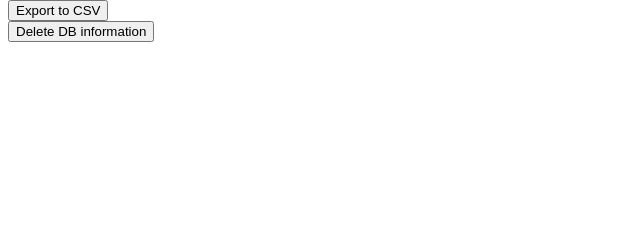
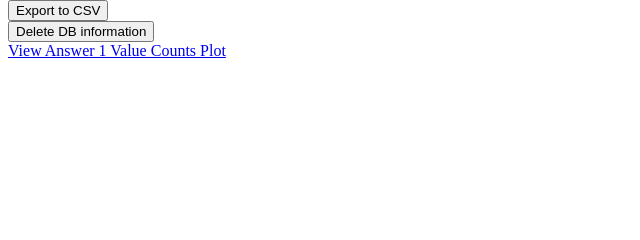
Before and after one commit to sinboleto/confirmacion, a Flask app: page /view in a window 1280 px wide. Shown: the part 104-344 px from the top of the page, without its empty margins (0-640 px from the left). Run offline with Flask 3, Linux system fonts and the light colour scheme.

Commit message:
Actualizacion logica y preguntas

```diff
--- a/app.py
+++ b/app.py
@@ -1,16 +1,31 @@
+# Libraries
+
+# Flask app
+from flask import Flask, render_template, request, Response
+
+# Database
 import csv
-from flask import Flask, render_template, request, Response
 from flask_sqlalchemy import SQLAlchemy
 from flask_migrate import Migrate
 
+# Twilio
 from twilio.twiml.messaging_response import MessagingResponse
 from twilio.rest import Client
 
+# System
 from dotenv import load_dotenv
 import os
 
+# Delay
 import time
 
+# Graph
+import matplotlib.pyplot as plt
+import io
+import numpy as np
+
+
+# Main script
 app = Flask(__name__)
 
 port = int(os.environ.get('PORT', 5000))
@@ -62,12 +77,13 @@ global dict_info_recipients
 global conversation_states
 
 
-list_info_event = ['Santiago',
-                   'Andrea',
-                   12,
-                   'junio',
-                   2021,
-                   'Xochitepec, Morelos']
+list_info_event = ['Andrea', # bride
+                   'Santiago', # groom
+                   12, # day
+                   'junio', # month
+                   2021, # year
+                   'Xochitepec, Morelos' # place
+                   ]
 
 dict_info_recipients = {'+5215551078511':{'recipient_name':'Santiago', 'tickets':2},
                         '+5215585308944':{'recipient_name':'Gerardo', 'tickets':2},
@@ -180,6 +196,7 @@ def webhook():
 
     elif current_question_index == len(messages):
         # No more questions, end the conversation
+        time.sleep(2)
         response.message(f'{dict_info_recipients[incoming_phone_number]["recipient_name"]}, agradecemos mucho tu tiempo y tu respuesta. Que tengas un buen día')
 
         answers = [str(answer) for answer in conversation_state['answers']]
@@ -197,6 +214,7 @@ def webhook():
         conversation_state['current_question_index'] = current_question_index
 
     elif current_question_index == -1:
+        time.sleep(2)
         response.message(f'{dict_info_recipients[incoming_phone_number]["recipient_name"]}, agradecemos mucho tu tiempo y tu respuesta. Que tengas un buen día')
 
         answers = [str(answer) for answer in conversation_state['answers']]
@@ -210,6 +228,7 @@ def webhook():
         db.session.commit()
 
     else:
+        time.sleep(2)
         response.message(f'{dict_info_recipients[incoming_phone_number]["recipient_name"]}, agradecemos mucho tu tiempo y tu respuesta. Que tengas un buen día')
 
     # Update the conversation state in the global dictionary
@@ -262,5 +281,31 @@ def delete_information():
 
     return 'Database information has been deleted successfully'
 
+@app.route('/plot')
+def plot():
+    # Extract distinct answer_1 values and their counts from the database
+    answer_1_values = [info.answer_1 for info in Information.query.all()]
+    unique_values, value_counts = np.unique(answer_1_values, return_counts=True)
+
+    # Create a bar plot using Matplotlib
+    plt.bar(unique_values, value_counts)
+    plt.xlabel('Answer 1 Value')
+    plt.ylabel('Count')
+    plt.title('Answer 1 Value Counts')
+
+    # Rotate X-axis labels for better visibility
+    plt.xticks(rotation=45)
+
+    # Convert the plot to bytes
+    buffer = io.BytesIO()
+    plt.savefig(buffer, format='png')
+    buffer.seek(0)
+    plt.close()
+
+    # Return the plot as an image
+    return Response(buffer.getvalue(), mimetype='image/png')
+
+
+
 if __name__ == '__main__':
     app.run(host='0.0.0.0', port=port, debug=True)
--- a/templates/view.html
+++ b/templates/view.html
@@ -23,7 +23,7 @@
                 <td>{{ info.answer_1 }}</td>
                 <td>{{ info.answer_2 }}</td>
             </tr>
-            {% endfor %}
+        {% endfor %}
     </table>
     <form action="/export" method="POST">
         <input type="submit" value="Export to CSV">
@@ -31,5 +31,7 @@
     <form action="/delete_information" method="POST">
         <input type="submit" value="Delete DB information">
     </form>
+    <!-- Add a link to the plot -->
+    <a href="/plot" target="_blank">View Answer 1 Value Counts Plot</a>
 </body>
 </html>
```
Also changed, not shown: requirements.txt (+11 -0 lines).
